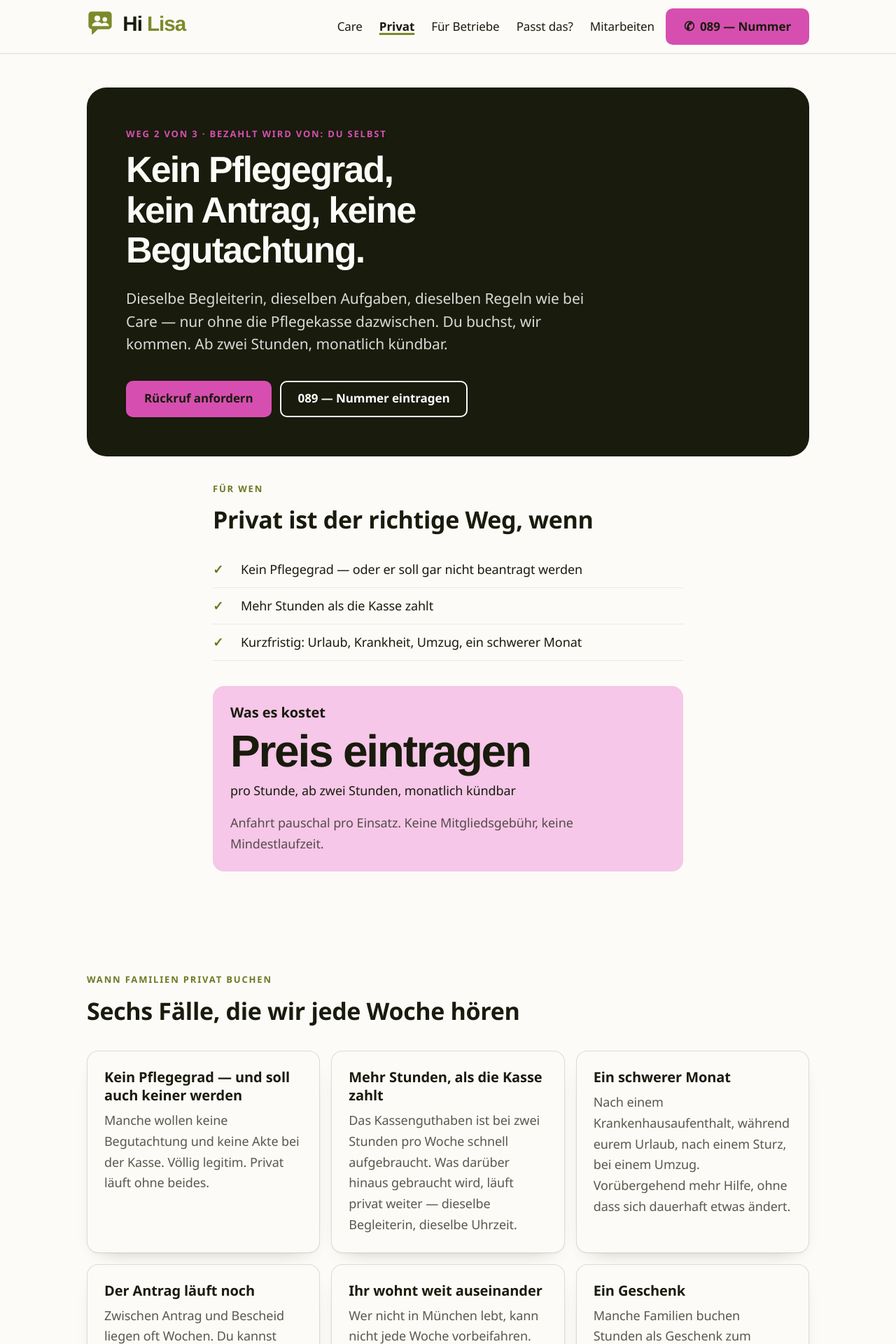
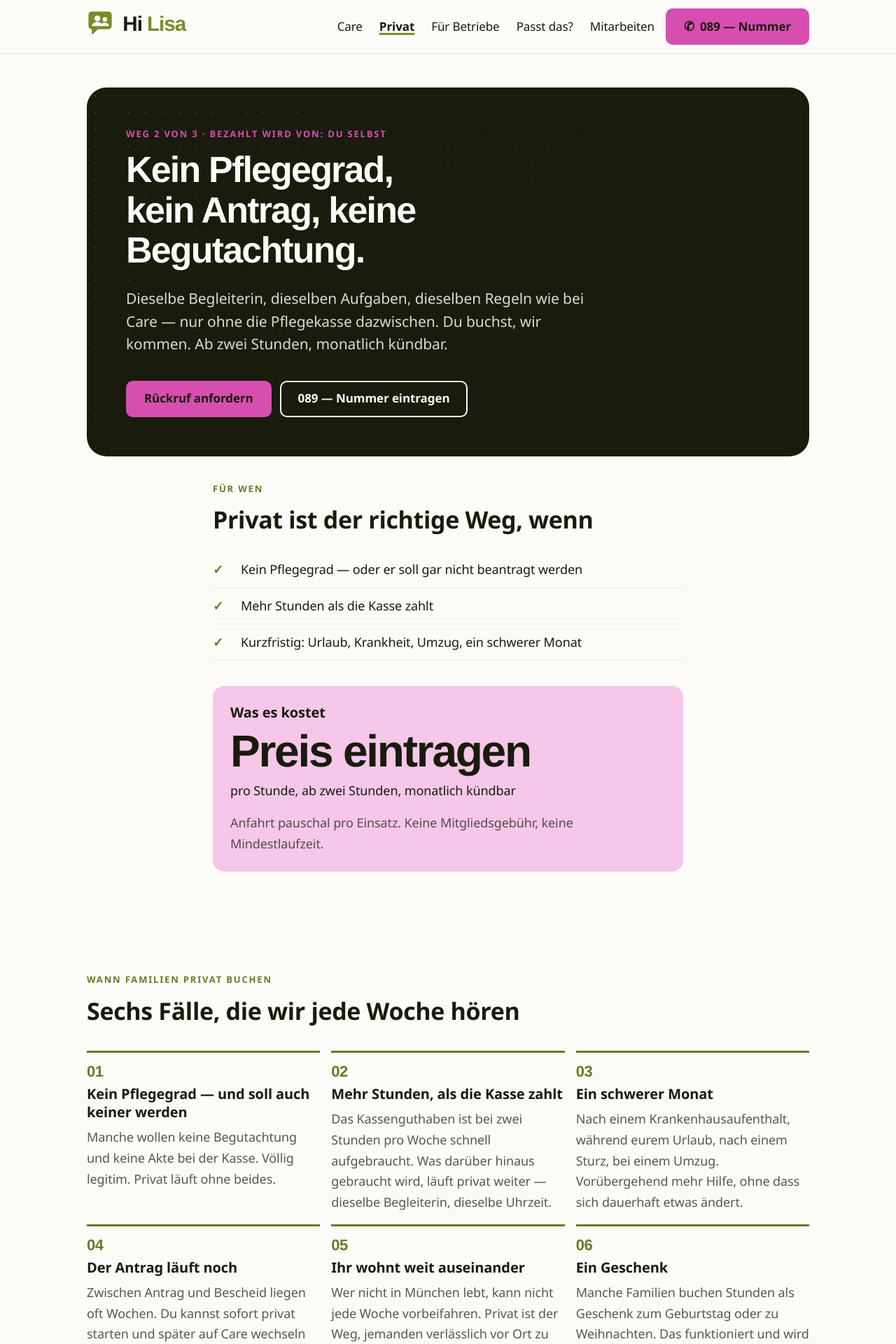
Before and after one commit to davdndb-hash/hilisa, a Next.js app: page /privat in a window 1280 px wide. Shown: the top 1920 px of the page at 70% size. Built offline with nearby package versions, Linux system fonts and the light colour scheme.

Commit message:
UI: shared Hero component with hero-texture, indexed Kartenraster, button/FAQ polish

```diff
--- a/app/globals.css
+++ b/app/globals.css
@@ -209,8 +209,18 @@ html { scroll-behavior: smooth; }
   line-height: 1.2;
   text-decoration: none;
   cursor: pointer;
-  transition: background-color 0.15s ease, border-color 0.15s ease;
+  transition: background-color 0.15s ease, border-color 0.15s ease,
+    transform 0.15s ease, box-shadow 0.15s ease;
 }
+
+/* Ein Klick soll sich wie ein Klick anfühlen, nicht wie ein Opazitätswechsel. */
+.btn-primary:hover,
+.btn-accent:hover {
+  transform: translateY(-1px);
+  box-shadow: 0 8px 18px -10px rgba(25, 27, 13, 0.4);
+}
+.btn-primary:active,
+.btn-accent:active { transform: translateY(0); box-shadow: none; }
 
 .btn-primary { background: var(--olive-deep); color: var(--on-olive); border-color: var(--olive-deep); }
 .btn-primary:hover { background: #5c661f; border-color: #5c661f; color: var(--on-olive); }
@@ -279,6 +289,21 @@ html { scroll-behavior: smooth; }
 }
 .surface-ink p { color: rgba(252, 251, 247, 0.78); }
 
+/* Hero-Flächen: statt einer flachen Farbfläche ein feines Punktraster, das nach
+   unten rechts ausblendet. Rein dekorativ, hinter dem Text, ohne Einfluss auf
+   dessen Kontrast — deshalb aria-hidden im Markup. */
+.hero-surface { position: relative; overflow: hidden; }
+.hero-texture {
+  position: absolute;
+  inset: 0;
+  background-image: radial-gradient(rgba(252, 251, 247, 0.16) 1.5px, transparent 1.5px);
+  background-size: 24px 24px;
+  mask-image: linear-gradient(135deg, black, transparent 70%);
+  -webkit-mask-image: linear-gradient(135deg, black, transparent 70%);
+  pointer-events: none;
+}
+.hero-content { position: relative; }
+
 /* ------------------------------------------------------------ Formular ---- */
 
 label.field {
@@ -338,6 +363,38 @@ input:focus, select:focus, textarea:focus { border-color: var(--olive-ink); }
   position: absolute; width: 1px; height: 1px; padding: 0; margin: -1px;
   overflow: hidden; clip: rect(0 0 0 0); white-space: nowrap; border: 0;
 }
+
+/* Laufende Nummer statt Icon vor Karten und Aufzählungen — dieselbe Ziffernschrift
+   wie bei den nummerierten Schritten, nur kleiner, weil hier mehr Einträge pro
+   Zeile stehen. */
+.index-num {
+  display: block;
+  font-family: var(--font-bricolage), Archivo, sans-serif;
+  font-weight: 800;
+  font-size: 22px;
+  line-height: 1;
+  letter-spacing: -0.02em;
+  color: var(--olive-ink);
+  margin-bottom: var(--s2);
+  font-variant-numeric: tabular-nums;
+}
+
+/* Eigenes Auf/Zu-Zeichen statt des Browser-Dreiecks bei den FAQ. */
+summary { list-style: none; }
+summary::-webkit-details-marker { display: none; }
+summary.q { position: relative; padding-right: var(--s9); }
+summary.q::after {
+  content: "+";
+  position: absolute;
+  right: 0;
+  top: var(--s4);
+  font-family: var(--font-bricolage), Archivo, sans-serif;
+  font-weight: 800;
+  font-size: 24px;
+  line-height: 1;
+  color: var(--olive-ink);
+}
+details[open] > summary.q::after { content: "\2212"; }
 
 @media (prefers-reduced-motion: reduce) {
   * { animation-duration: 0.01ms !important; transition-duration: 0.01ms !important; }
--- a/app/privat/page.tsx
+++ b/app/privat/page.tsx
@@ -4,6 +4,7 @@ import {
   AndereZweige,
   Fragenliste,
   Grenzhinweis,
+  Hero,
   Kartenraster,
   Punkteliste,
   Rueckrufblock,
@@ -108,19 +109,13 @@ const FRAGEN = [
 export default function Privat() {
   return (
     <>
-      <section style={{ paddingTop: "var(--s12)", paddingBottom: "var(--s9)" }}>
-        <div className="wrap">
-          <div className="surface-ink" style={{ padding: "clamp(28px, 5vw, 56px)" }}>
-            <span className="label on-dark">Weg 2 von 3 · Bezahlt wird von: {Z.zahler}</span>
-            <h1 style={{ color: "var(--paper)", maxWidth: "20ch" }}>
-              Kein Pflegegrad, kein Antrag, keine Begutachtung.
-            </h1>
-            <p className="lead" style={{ color: "rgba(252,251,247,0.85)" }}>
-              Dieselbe Begleiterin, dieselben Aufgaben, dieselben Regeln wie bei Care — nur
-              ohne die Pflegekasse dazwischen. Du buchst, wir kommen. Ab zwei Stunden,
-              monatlich kündbar.
-            </p>
-            <div className="stack-cta" style={{ marginTop: "var(--s9)" }}>
+      <Hero
+        variant="ink"
+        eyebrow={`Weg 2 von 3 · Bezahlt wird von: ${Z.zahler}`}
+        title="Kein Pflegegrad, kein Antrag, keine Begutachtung."
+        lead="Dieselbe Begleiterin, dieselben Aufgaben, dieselben Regeln wie bei Care — nur ohne die Pflegekasse dazwischen. Du buchst, wir kommen. Ab zwei Stunden, monatlich kündbar."
+        cta={
+          <>
             <a className="btn btn-accent" href="#rueckruf">
               Rückruf anfordern
             </a>
@@ -131,10 +126,9 @@ export default function Privat() {
             >
               089 — Nummer eintragen
             </a>
-            </div>
-          </div>
-        </div>
-      </section>
+          </>
+        }
+      />
 
       <Abschnitt narrow style={{ paddingTop: 0 }} label="Für wen" titel="Privat ist der richtige Weg, wenn">
         <div style={{ marginTop: "var(--s6)" }}>
--- a/components/Bausteine.tsx
+++ b/components/Bausteine.tsx
@@ -40,8 +40,77 @@ export function Abschnitt({
   );
 }
 
+/* --------------------------------------------------------------------- Hero */
+
+/**
+ * Der Kopfblock jeder Seite (Start, die drei Zweige, Mitarbeiten) — vorher auf
+ * jeder Seite einzeln getippt, jetzt an einer Stelle. Die Fläche bekommt ein
+ * feines Punktraster (`.hero-texture`), das nach unten rechts ausblendet,
+ * statt einer glatten Farbfläche — sonst sehen alle fünf Seiten nach demselben
+ * Baukasten-Screenshot aus. Farbe, Radius und Kontrast sind unverändert.
+ */
+export function Hero({
+  variant = "olive",
+  eyebrow,
+  title,
+  titleWidth = "20ch",
+  lead,
+  cta,
+  fineprint,
+}: {
+  variant?: "olive" | "ink";
+  eyebrow: string;
+  title: React.ReactNode;
+  titleWidth?: string;
+  lead?: React.ReactNode;
+  cta?: React.ReactNode;
+  fineprint?: React.ReactNode;
+}) {
+  const dunkel = variant === "ink";
+  const leadColor = dunkel ? "rgba(252,251,247,0.85)" : "var(--on-olive-soft)";
+  const fineColor = dunkel ? "rgba(252,251,247,0.7)" : "var(--on-olive-soft)";
+
+  return (
+    <section style={{ paddingTop: "var(--s12)", paddingBottom: "var(--s9)" }}>
+      <div className="wrap">
+        <div
+          className={`${dunkel ? "surface-ink" : "surface-olive"} hero-surface`}
+          style={{ padding: "clamp(28px, 5vw, 56px)" }}
+        >
+          <div className="hero-texture" aria-hidden="true" />
+          <div className="hero-content">
+            <span className={dunkel ? "label on-dark" : "label on-olive"}>{eyebrow}</span>
+            <h1 style={{ color: "var(--paper)", maxWidth: titleWidth }}>{title}</h1>
+            {lead ? (
+              <p className="lead" style={{ color: leadColor }}>
+                {lead}
+              </p>
+            ) : null}
+            {cta ? (
+              <div className="stack-cta" style={{ marginTop: "var(--s9)" }}>
+                {cta}
+              </div>
+            ) : null}
+            {fineprint ? (
+              <p style={{ marginTop: "var(--s6)", marginBottom: 0, fontSize: 17, color: fineColor }}>
+                {fineprint}
+              </p>
+            ) : null}
+          </div>
+        </div>
+      </div>
+    </section>
+  );
+}
+
 /* ------------------------------------------------------------------ Karten */
 
+/**
+ * Statt eines Icons vor jedem Eintrag eine laufende Nummer, in derselben
+ * Ziffernschrift wie die Schritte weiter unten. Trennt die Einträge mit einer
+ * Linie statt mit einem Kartenrahmen — dieselbe Sprache wie „Warum Angehörige
+ * uns vertrauen" auf der Startseite, nur einmal geschrieben statt fünfmal.
+ */
 export function Kartenraster({
   eintraege,
   spalten = 3,
@@ -51,8 +120,14 @@ export function Kartenraster({
 }) {
   return (
     <div className={`grid grid-${spalten}`} style={{ marginTop: "var(--s9)" }}>
-      {eintraege.map((e) => (
-        <div className="card" key={e.titel}>
+      {eintraege.map((e, i) => (
+        <div
+          key={e.titel}
+          style={{ borderTop: "3px solid var(--olive-ink)", paddingTop: "var(--s4)" }}
+        >
+          <span className="index-num" aria-hidden="true">
+            {String(i + 1).padStart(2, "0")}
+          </span>
           <h3>{e.titel}</h3>
           <p style={{ marginBottom: 0, color: "var(--ink-70)", fontSize: 18 }}>{e.text}</p>
         </div>
@@ -133,6 +208,7 @@ export function Fragenliste({ fragen }: { fragen: { frage: string; antwort: stri
           style={{ borderBottom: "1px solid var(--rule)", padding: "var(--s2) 0" }}
         >
           <summary
+            className="q"
             style={{
               cursor: "pointer",
               padding: "var(--s4) 0",
```
Also changed, not shown: app/care/page.tsx (+11 -16 lines), app/fuer-betriebe/page.tsx (+11 -27 lines), app/mitarbeiten/page.tsx (+11 -27 lines), app/page.tsx (+13 -36 lines). Lines whose indentation alone changed are shown as unchanged.
